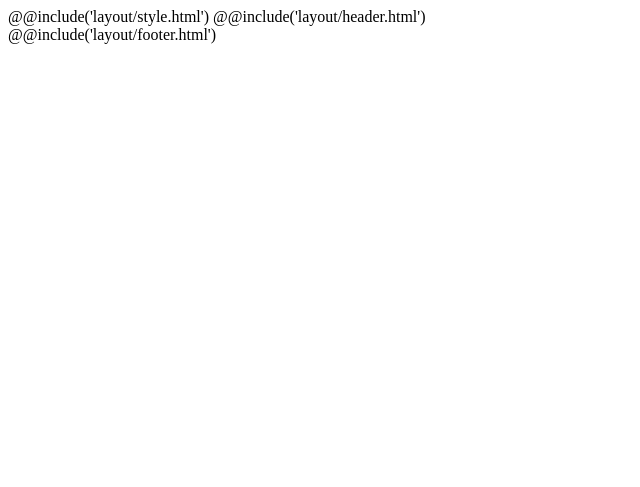
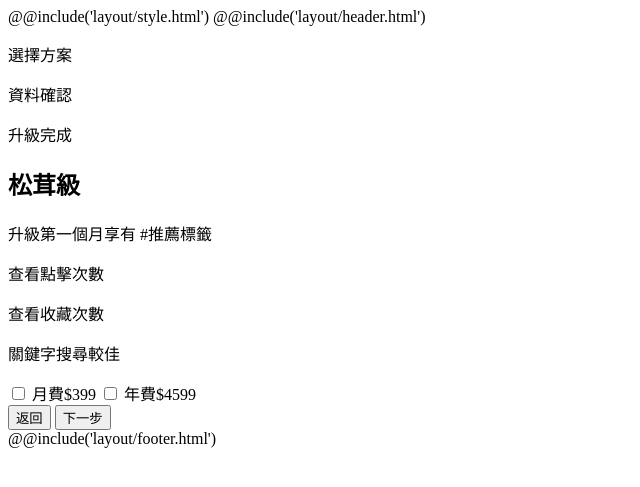
Before and after one commit to jamiecode8/EaTogether_team1, a PHP site: page /store_upgrade_option.html in a window 1280 px wide. Shown: the top 487 px of the page, without its empty margins (0-640 px from the left). Run offline with PHP 8.4, Linux system fonts and the light colour scheme.

Commit message:
[feat] 新增商家升級頁面 及scss

```diff
--- a/dev/sass/style.scss
+++ b/dev/sass/style.scss
@@ -28,6 +28,6 @@
 @import "page/develope";
 @import "page/index";
 @import "page/store";
-
+@import "page/store_upgrade";
 
 // 新增一隻scss時, 要把檔案import到這裡，加在page的第一個
--- a/dev/store_upgrade_option.html
+++ b/dev/store_upgrade_option.html
@@ -7,9 +7,58 @@
         @@include('layout/style.html')
         <title>升級方案</title>
     </head>
-    <body>
+    <body class="storeUpgrade_body">
         @@include('layout/header.html')
-        <div class="wrapper"></div>
+        <div class="wrapper wrapper_storeUpgrade">
+            <!-- 標題區域 -->
+            <header class="upgradeHeader">
+                <div class="upgradeHeader_option1">
+                    <p>
+                        選擇方案
+                    </p>
+                </div>
+                <div class="upgradeHeader_option2">
+                    <p>
+                        資料確認
+                    </p>
+                </div>
+                <div class="upgradeHeader_option3">
+                    <p>
+                        升級完成
+                    </p>
+                </div>
+            </header>
+            <section class="upgradeInfo">
+                <!-- 文字說明區 -->
+                <div class="upgradeInfo_text">
+                    <h1 class="upgradeInfo_text_title">松茸級</h1>
+                    <p>升級第一個月享有 #推薦標籤</p>
+                    <p>查看點擊次數</p>
+                    <p>查看收藏次數</p>
+                    <p>關鍵字搜尋較佳</p>
+                </div>
+                <!-- 右邊按扭區
+                 -->
+                <div class="upgradeInfo_btnArea">
+                    <div class="upgradeInfo_btnArea_option">
+                        <!-- 月繳$399 -->
+                        <label class="checkboxArea">
+                            <input type="checkbox" value="confirm"  class="checkbox"/>
+                            <span class="checkboxArea_read">月費$399</span>
+                        </label>
+                        <!-- 年繳$399 -->
+                        <label class="checkboxArea">
+                            <input type="checkbox" value="confirm"  class="checkbox"/>
+                            <span class="checkboxArea_read">年費$4599</span>
+                        </label>
+                    </div>
+                    <div class="buttonArea upgradeInfo_btnArea_submit">
+                        <input type="submit" value="返回" class="btn_d btn_pre" />
+                        <input type="submit" value="下一步" class="btn_d btn_submit" />
+                    </div>
+                </div>
+            </section>
+        </div>
         @@include('layout/footer.html')
     </body>
 </html>
```
Also changed, not shown: dev/sass/page/_store_upgrade.scss (added, +51 -0 lines).
